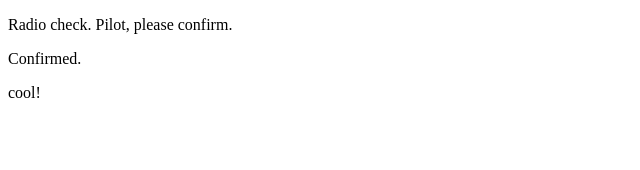
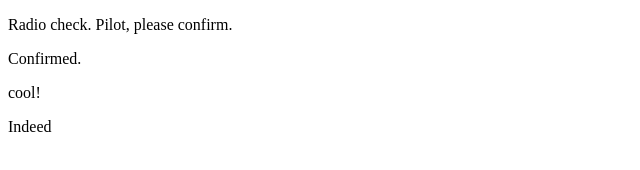
Before and after one commit to mikezanger/communication-log, a plain HTML site: page index.html in a window 1280 px wide. Shown: the full height of the page, 0-640 px from the left. Drawn offline with Linux system fonts and the light colour scheme.

Commit message:
added new response

```diff
--- a/index.html
+++ b/index.html
@@ -4,5 +4,6 @@
       <p>Radio check. Pilot, please confirm.</p>
       <p>Confirmed.</p>
       <p> cool!</p>
+      <p>Indeed</p>
    </body>
 </html>
```
